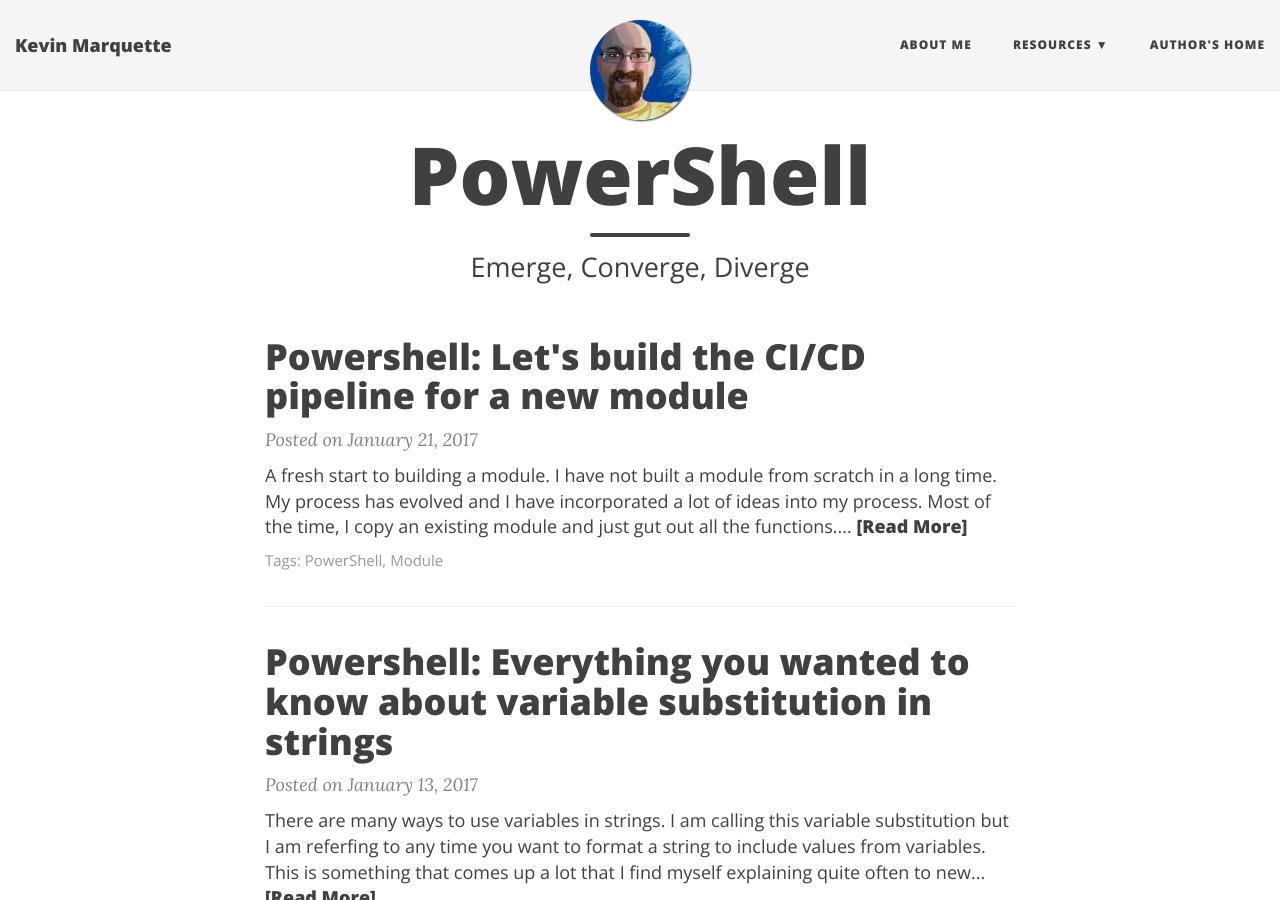
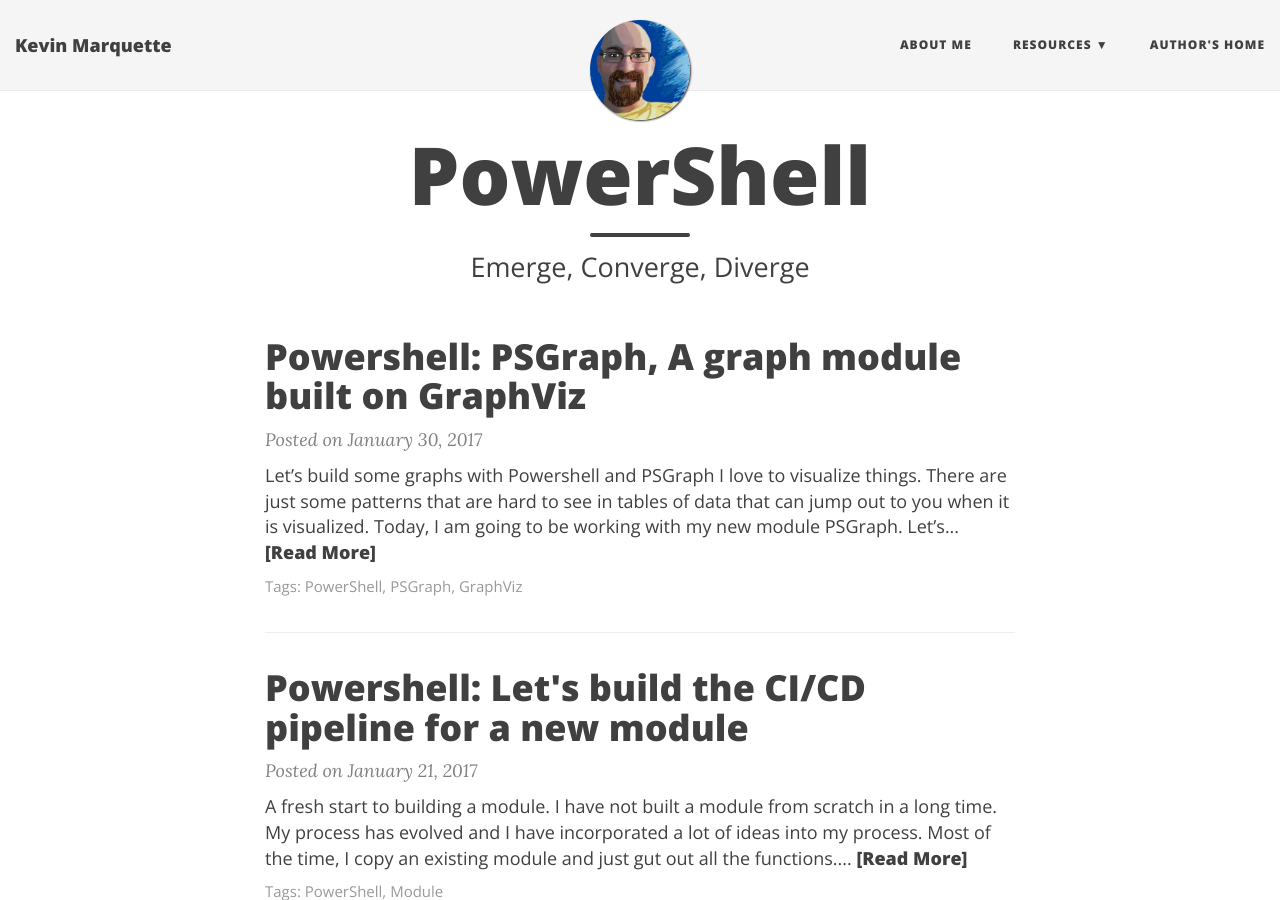
Before and after one commit to KevinMarquette/kevinmarquette.github.io, a Jekyll site: the page built from index.html, in a window 1280 px wide and 900 px high. Built offline with Jekyll 4.4.1, drawn with Linux system fonts in a browser that asks for light colours; nearby versions of some CDN libraries; the list of posts is cut into pages by our own code; some of the changed text lies outside the part shown.

Commit message:
Publishing post on PSGraph

```diff
--- a/_posts/2000-01-30-Powershell-PSGraph.md
+++ b/_posts/2017-01-30-Powershell-PSGraph.md
@@ -1,7 +1,7 @@
 ---
 layout: post
 title: "Powershell: PSGraph, A graph module built on GraphViz"
-date: 2000-01-30
+date: 2017-01-30
 tags: [PowerShell,PSGraph,GraphViz]
 ---
 
@@ -62,7 +62,7 @@
 All three command allow you to specify a `[hashtable]` to set various properties. I tell the graph to render left to right. I also give the nodes and the edge a label. Using a label for a node a allows you to use a shortname as a refference but still display a more verbose name in the final graph
 
 ## Project flow
-Let me map out something real so you have a better idea of what these commands can do. Let's map out my project workflow.
+Let me map out something real so you have a better idea of what these commands can do. This is my project workflow.
 
 ![workflow](/img/flow.png)
 
```
Also changed, not shown: other parts of _posts/2017-01-30-Powershell-PSGraph.md (+1 -1 lines).
